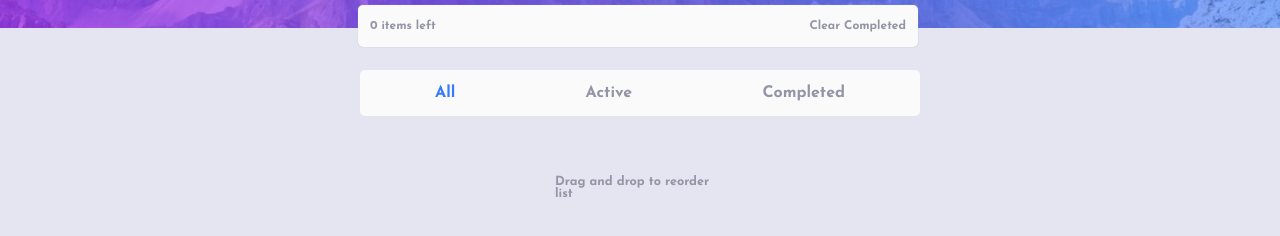
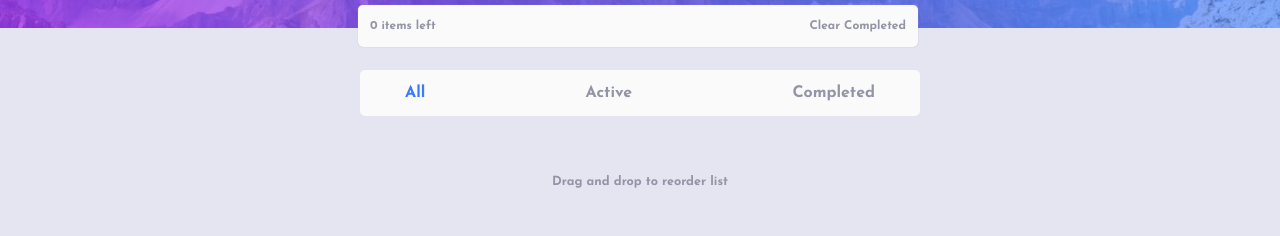
Before and after one commit to CodeEnthusiast09/ToDo-App, a React (Create React App) app: page / in a window 1280 px wide. Shown: the part 172-408 px from the top of the page. Built offline with nearby package versions, Linux system fonts and the light colour scheme.

Commit message:
at this point, I'm tired

```diff
--- a/src/components/Hero.js
+++ b/src/components/Hero.js
@@ -122,10 +122,12 @@ export default function Hero() {
   };
 
   // HANDLES TODO LIST
+  let newTodoId = originalTodos.length + 1;
+
   const handleAddTodo = () => {
     if (newTodo.trim() !== "") {
       const newTodoItem = {
-        id: originalTodos.length + 1,
+        id: newTodoId++,
         text: newTodo,
         isCompleted: false,
       };
@@ -133,6 +135,10 @@ export default function Hero() {
       setTodos([...originalTodos, newTodoItem]); // Update displayed todos list
       setNewTodo("");
     }
+
+    console.log(originalTodos);
+    console.log(todos);
+    console.log(newTodo);
   };
 
   // TO CLEAR COMPLETED TODO
@@ -167,10 +173,15 @@ export default function Hero() {
     setTodos(originalTodos); // Show all todos
   };
 
-  // REMOVES TODO
+  // REMOVES TODO ITEM
   const handleRemoveTodo = (id) => {
-    const updatedTodos = reorderedTodos.filter((todo) => todo.id !== id);
-    setReorderedTodos(updatedTodos); // Update reorderedTodos state
+    setOriginalTodos((prevOriginalTodos) => {
+      const updatedOriginalTodos = prevOriginalTodos.filter(
+        (todo) => todo.id !== id
+      );
+      setTodos(updatedOriginalTodos); // Update displayed todos list
+      return updatedOriginalTodos;
+    });
   };
 
   // HANDLES DRAG, DROP AND LIST REORDER
@@ -180,10 +191,10 @@ export default function Hero() {
     }
 
     const updatedTodos = Array.from(todos);
+    console.log(updatedTodos);
     const [removed] = updatedTodos.splice(result.source.index, 1);
     updatedTodos.splice(result.destination.index, 0, removed);
 
-    setReorderedTodos(updatedTodos); // Update reorderedTodos state
     setTodos(updatedTodos);
   };
 
--- a/src/style.css
+++ b/src/style.css
@@ -169,12 +169,13 @@ input[type="checkbox"]:checked + label {
   display: flex;
   justify-content: space-between;
   align-items: center;
-  padding: 15px 75px;
+  padding: 15px 45px;
   font-size: 1rem;
   font-weight: 700;
   margin: 0 6.5% 8% 6.5%;
   position: relative;
   top: 248%;
+  text-align: center;
   width: 87.5%;
 }
 
@@ -194,6 +195,7 @@ input[type="checkbox"]:checked + label {
   padding: 10px 75px;
   position: relative;
   top: 280%;
+  text-align: center;
   width: 87.5%;
 }
 
@@ -239,6 +241,15 @@ input[type="checkbox"]:checked + label {
   .hint {
     margin: auto;
     padding: 60px 75px;
-    width: 25%;
+    text-align: center;
+    width: 35%;
   }
 }
+
+@media (min-width: 768px) {
+  .hint {
+    margin: auto;
+    padding: 60px 75px;
+    text-align: center;
+  }
+}
```
